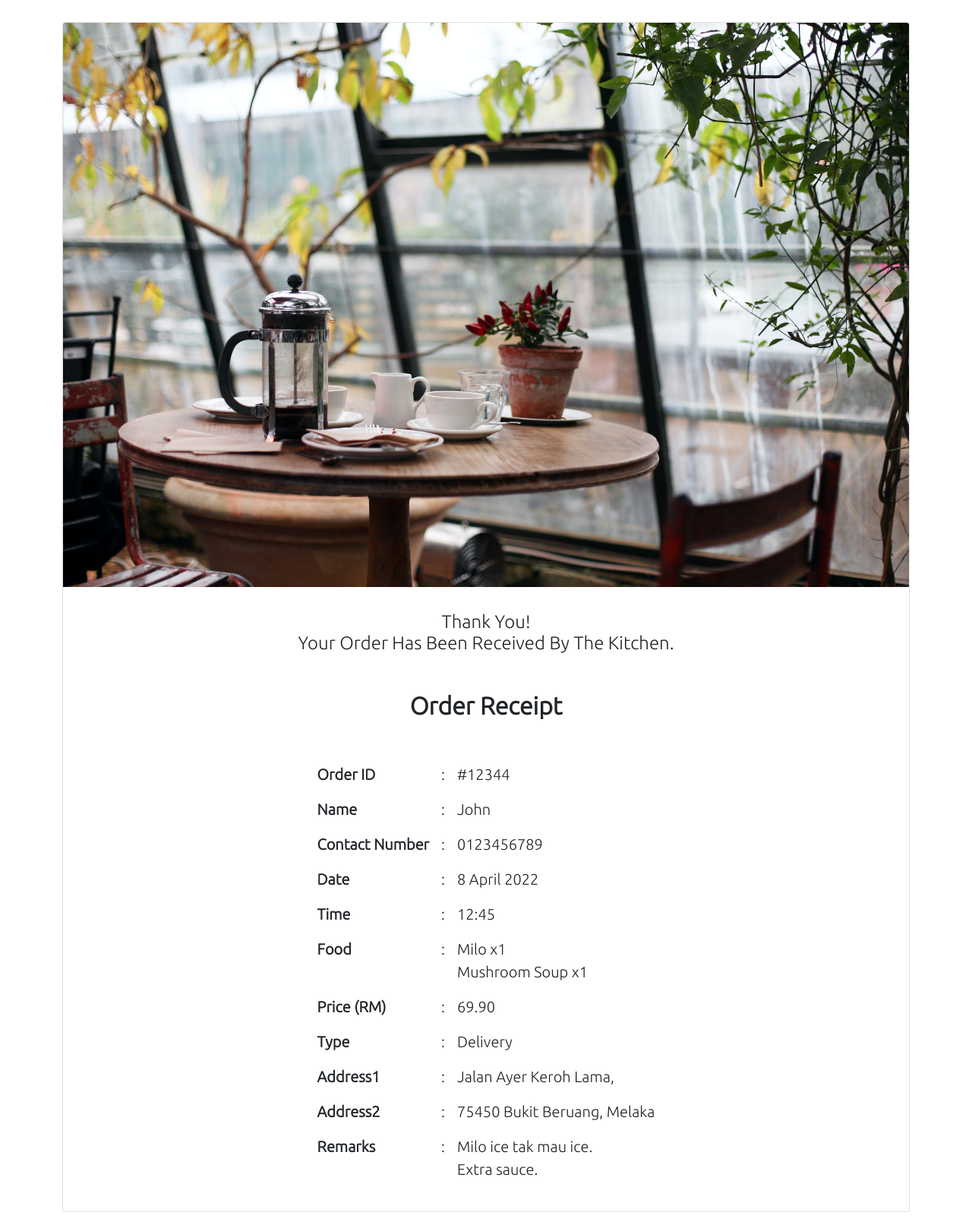
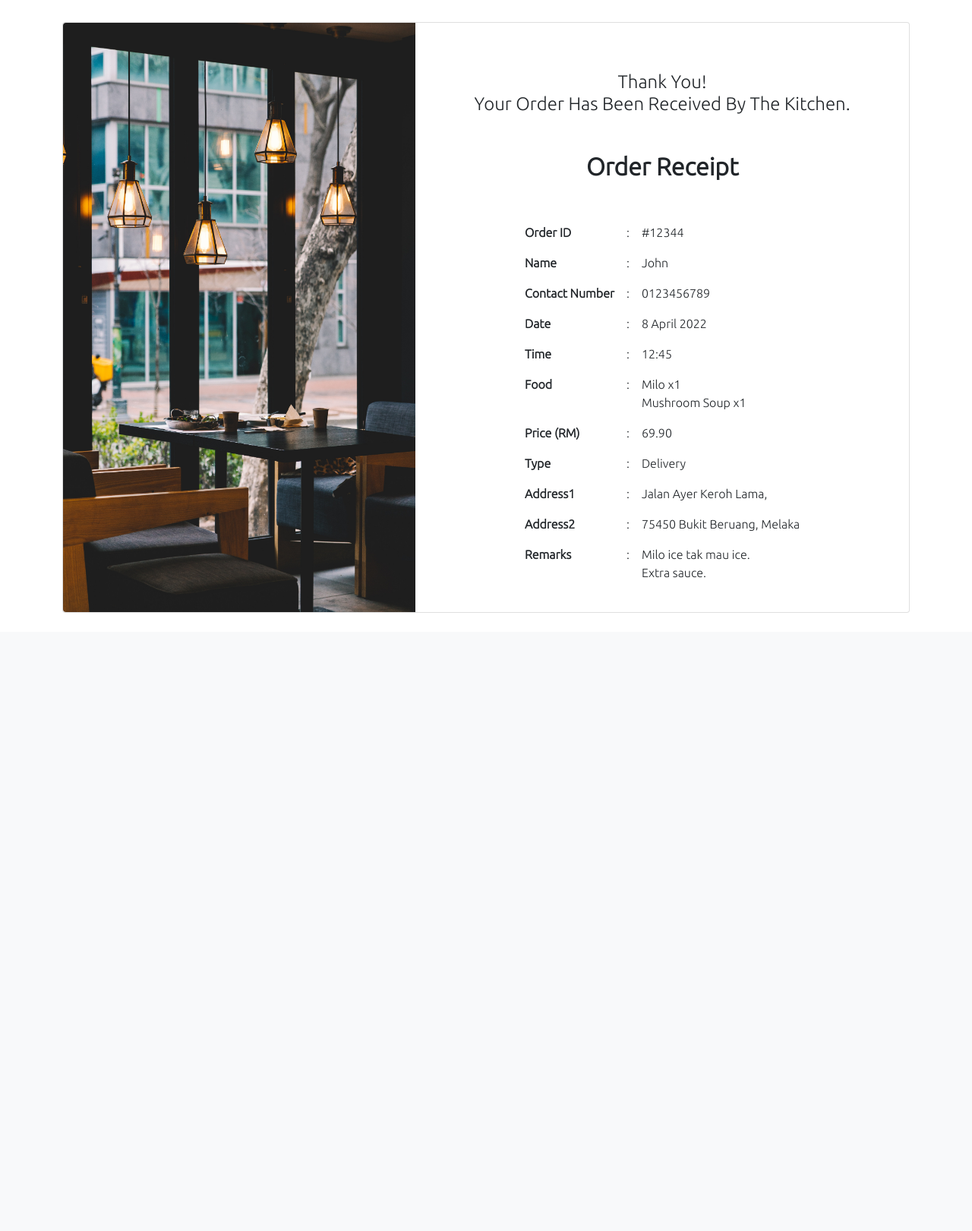
Before and after one commit to desmondweh29/Food-Ordering-System, a PHP site: page /Webtech/receipt.php in a window 1280 px wide. Shown: the part 71-1692 px from the top of the page at 76% size. After the commit the page ends 878 px from the top, so only its background shows below. Run offline with PHP 8.4, Linux system fonts and the light colour scheme.

Commit message:
make changes to receipt.php by copying from receipt.html

```diff
--- a/receipt.php
+++ b/receipt.php
@@ -2,14 +2,21 @@
 include_once 'header.php';
 ?>
 
-<div class="container-lg" id="section-1">
+<div id="section-1" class="container-lg">
     <div class="card mb-3">
-        <img src="images/receipt-bg.jpg" class="card-img-top" alt="...">
+        <div class="row g-0">
+            <div class="col-lg-5 col-md-6">
+                <img src="images/receipt-bg1.jpg" id="receipt-bg" class="img-fluid rounded-start" alt="bg.png">
+            </div>
+            <!-- End of .col-lg-5 col-md-6 -->
+            <div class="col-lg-7 col-md-6">
                 <div class="card-body">
-            <h4 class="text-center mt-3 mb-5 text-capitalize">Thank You! <br> Your Order has been received by the Kitchen.</h4>
+                    <h4 class="text-center mt-5 mb-5 text-capitalize">Thank You! <br> Your Order has been received
+                        by
+                        the Kitchen.</h4>
                     <h5 class="card-title fw-bold fs-2 mb-5 text-center">Order Receipt</h5>
 
-            <table class="table table-borderless mx-auto w-auto fs-5">
+                    <table class="table table-borderless mx-auto w-auto fs-6">
                         <tbody>
                             <tr>
                                 <th scope="col">Order ID</th>
@@ -73,7 +80,11 @@ include_once 'header.php';
                 </div>
                 <!-- End of .card-body  -->
             </div>
-    <!-- End of .card .mb-5  -->
+            <!-- End of .col-lg-7 .col-md-6  -->
+        </div>
+        <!-- End of .row .g-0  -->
+    </div>
+    <!-- End of .card .mb-3  -->
 </div>
 <!-- End of #section-1.container-lg  -->
 
```
Lines whose indentation alone changed are shown as unchanged.
